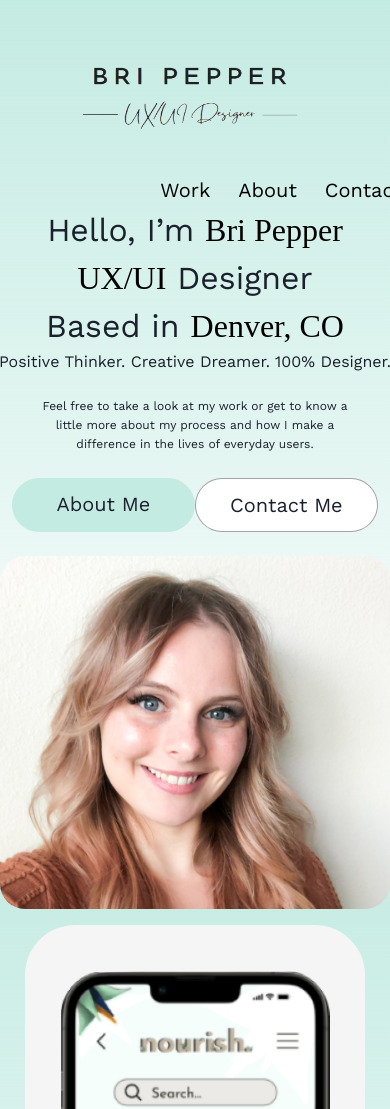
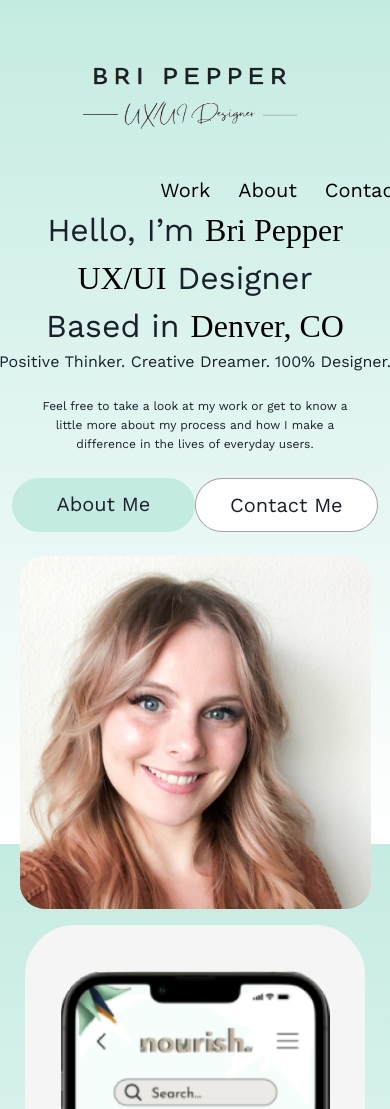
Before and after one commit to azwethinkweizkd/legendary-barnacle, a React (Create React App) app: page / in a window 390 px wide. Shown: the top 1109 px of the page. Built offline with nearby package versions, Linux system fonts and the light colour scheme; a web font is replaced by a local one.

Commit message:
missed mobile style

```diff
--- a/src/components/custom-buttons/page-button.js
+++ b/src/components/custom-buttons/page-button.js
@@ -24,6 +24,11 @@ export const CustomPageBtn = styled(Link)`
 
   &:visited {
     color: black;
+  }
+
+  @media screen and (max-width: 375px) {
+    line-height: 42px;
+    width: 183px;
   }
 `;
 export const CustomPageATag = styled.a`
--- a/src/components/landing-page/landing-page-image.js
+++ b/src/components/landing-page/landing-page-image.js
@@ -7,4 +7,8 @@ export const LandingPageImg = styled.img`
   border-radius: 25px;
   margin-left: auto;
   margin-right: auto;
+
+  @media screen and (max-width: 515px) {
+    width: 90%;
+  }
 `;
--- a/src/components/landing-page/landing-page-text.js
+++ b/src/components/landing-page/landing-page-text.js
@@ -88,4 +88,7 @@ const ButtonGroup = styled.div`
   margin: 24px auto;
   display: flex;
   justify-content: center;
+  @media screen and (max-width: 375px) {
+    justify-content: space-around;
+  }
 `;
```
